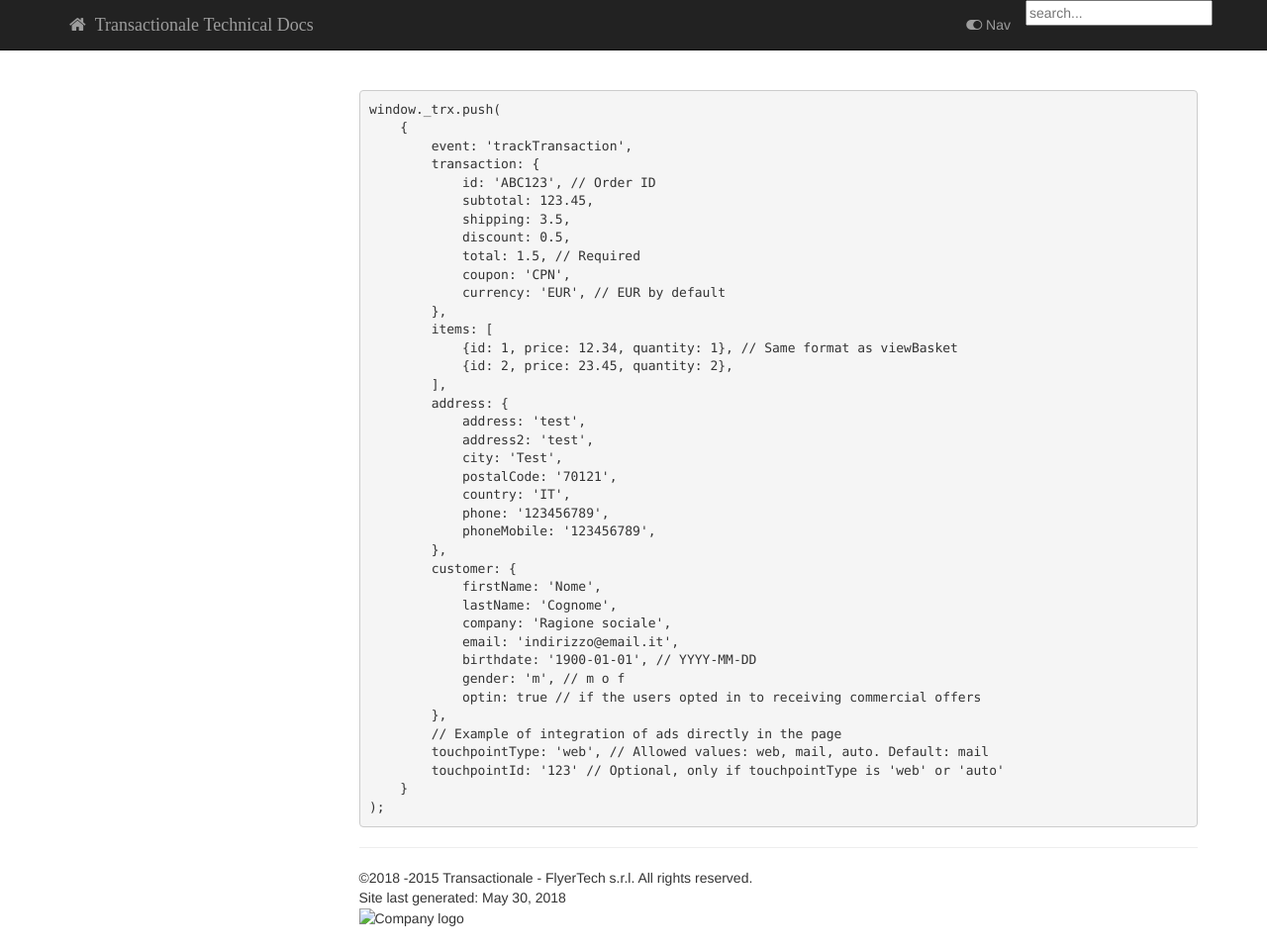
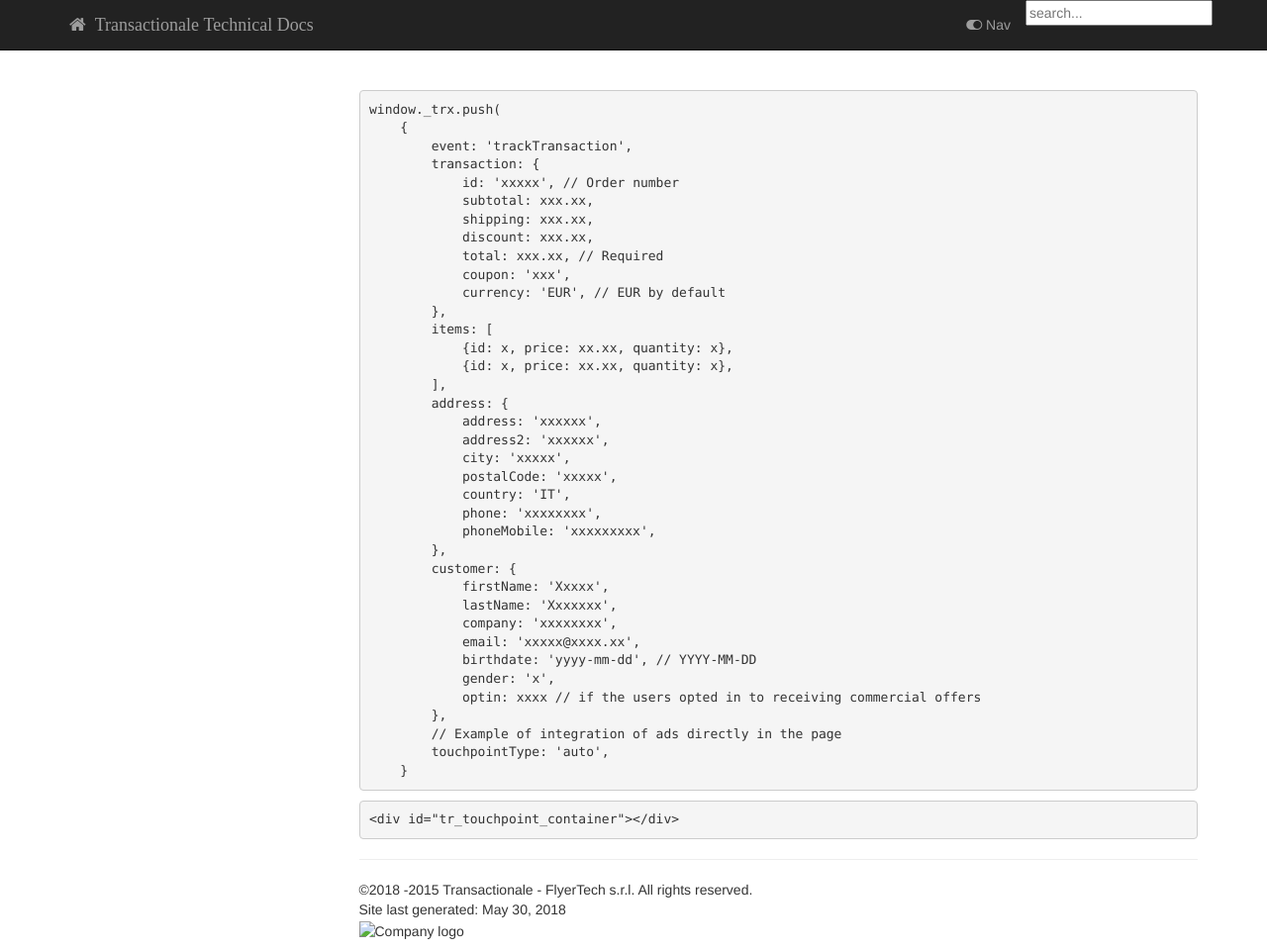
Before and after one commit to flyertech/trx_docs_en, a Jekyll site: the page built from pages/mydoc/snippets/tracktransaction.md, in a window 1280 px wide. Shown: the whole page at 99% size. Built offline with Jekyll 4.4.1, drawn with Linux system fonts in a browser that asks for light colours; nearby versions of some CDN libraries; our own code applies the rules of GitHub Pages for plain Markdown files; library files that are not in the unit come from our copies; comment, search, counter and statistics services are not loaded.

Commit message:
Updated snippet code.

````diff
--- a/pages/mydoc/snippets/tracktransaction.md
+++ b/pages/mydoc/snippets/tracktransaction.md
@@ -3,39 +3,40 @@ window._trx.push(
     {
         event: 'trackTransaction',
         transaction: {
-            id: 'ABC123', // Order ID
-            subtotal: 123.45,
-            shipping: 3.5,
-            discount: 0.5,
-            total: 1.5, // Required
-            coupon: 'CPN',
+            id: 'xxxxx', // Order number
+            subtotal: xxx.xx,
+            shipping: xxx.xx,
+            discount: xxx.xx,
+            total: xxx.xx, // Required
+            coupon: 'xxx',
             currency: 'EUR', // EUR by default
         },
         items: [
-            {id: 1, price: 12.34, quantity: 1}, // Same format as viewBasket
-            {id: 2, price: 23.45, quantity: 2},
+            {id: x, price: xx.xx, quantity: x},
+            {id: x, price: xx.xx, quantity: x},
         ],
         address: {
-            address: 'test',
-            address2: 'test',
-            city: 'Test',
-            postalCode: '70121',
+            address: 'xxxxxx',
+            address2: 'xxxxxx',
+            city: 'xxxxx',
+            postalCode: 'xxxxx',
             country: 'IT',
-            phone: '123456789',
-            phoneMobile: '123456789',
+            phone: 'xxxxxxxx',
+            phoneMobile: 'xxxxxxxxx',
         },
         customer: {
-            firstName: 'Nome',
-            lastName: 'Cognome',
-            company: 'Ragione sociale',
-            email: 'indirizzo@email.it',
-            birthdate: '1900-01-01', // YYYY-MM-DD
-            gender: 'm', // m o f
-            optin: true // if the users opted in to receiving commercial offers
+            firstName: 'Xxxxx',
+            lastName: 'Xxxxxxx',
+            company: 'xxxxxxxx',
+            email: 'xxxxx@xxxx.xx',
+            birthdate: 'yyyy-mm-dd', // YYYY-MM-DD
+            gender: 'x',
+            optin: xxxx // if the users opted in to receiving commercial offers
         },
         // Example of integration of ads directly in the page
-        touchpointType: 'web', // Allowed values: web, mail, auto. Default: mail
-        touchpointId: '123' // Optional, only if touchpointType is 'web' or 'auto'
+        touchpointType: 'auto',
     }
-);
 ```
+```html
+<div id="tr_touchpoint_container"></div>
+```
````
